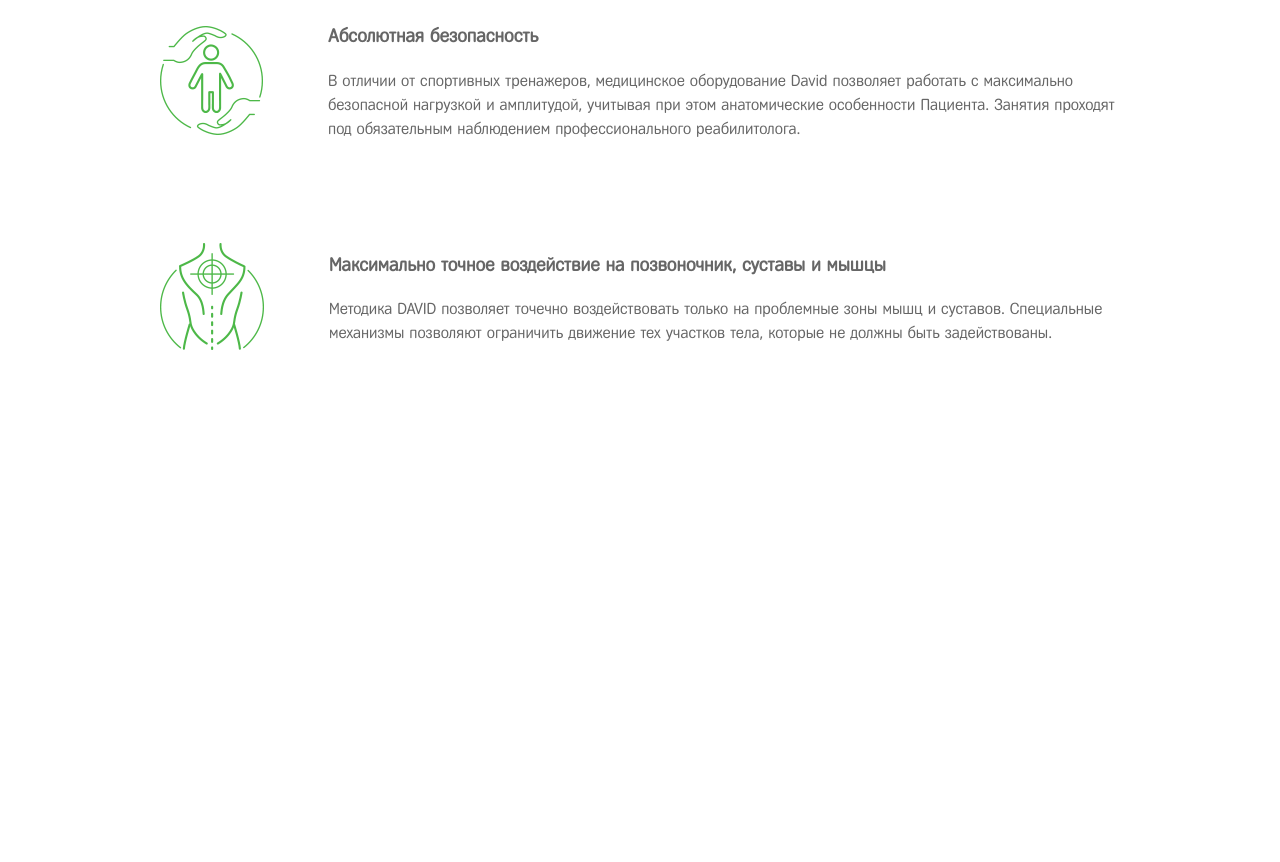
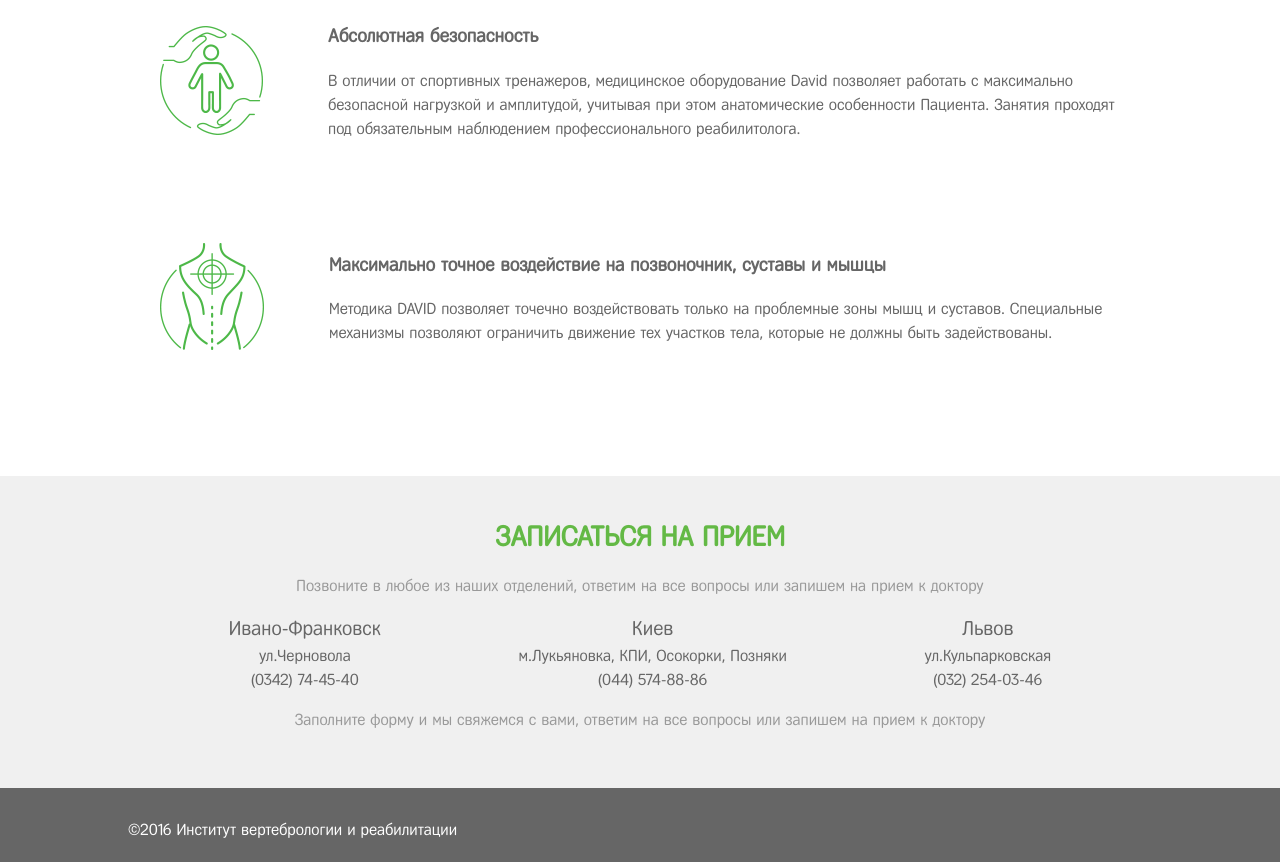
Before and after one commit to dinaris23/BRAB_test, a website: page app/index.html in a window 1280 px wide. Shown: the part 6819-7681 px from the top of the page. Before the commit the page ends 7375 px from the top, so only its background shows below. Drawn offline with nearby package versions, Linux system fonts and the light colour scheme.

Commit message:
add footer and contacts

```diff
--- a/app/index.html
+++ b/app/index.html
@@ -247,10 +247,31 @@
 </div>
         </section>
         <section class="footer-contacts">
+        <div class="container contacts_container">
+        <div class="contacts_header">
+            <h2 class="section-title">Записаться на прием</h2>
+            <p class="contacts_description">Позвоните в любое из наших отделений, ответим на все вопросы или запишем на прием к доктору</p>
+        </div>
+        <div class="contacts_block">
+            <div class="contacts_adress">
+                <div class="contacts_city">Ивано-Франковск</div>
+                <span class="contacts_info">ул.Черновола<br>(0342) 74-45-40</span>
+            </div>
+            <div class="contacts_adress">
+                <div class="contacts_city">Киев</div>
+                <span class="contacts_info">м.Лукьяновка, КПИ, Осокорки, Позняки<br>(044) 574-88-86</span>
+            </div>
+            <div class="contacts_adress">
+                <div class="contacts_city">Львов</div>
+                <span class="contacts_info">ул.Кульпарковская<br>(032) 254-03-46</span>
+            </div>
+        </div>
+        <p class="contacts_description">Заполните форму и мы свяжемся с вами, ответим на все вопросы или запишем на прием к доктору</p>
+        </div>
 
         </section>
         <footer class="footer">
-
+        <address class="footer_copyright">&copy;2016 Институт вертебрологии и реабилитации</address>
         </footer>
 
     <script src="libs/jquery-3.3.1.min.js"></script>
--- a/app/scss/layout/_footer-contacts.scss
+++ b/app/scss/layout/_footer-contacts.scss
@@ -0,0 +1,4 @@
+.footer-contacts {
+    text-align: center;
+    background: lighten($gray-color, 50%);
+}
--- a/app/scss/layout/_footer.scss
+++ b/app/scss/layout/_footer.scss
@@ -0,0 +1,11 @@
+.footer {
+    color: #fff;
+    background: $text-color;
+    padding-top: 30px;
+    padding-bottom: 20px;
+    &_copyright {
+        margin-left: 10%;
+        font-style: inherit;
+    }
+
+}
```
Also changed, not shown: app/templates/_footer-contacts.html (+21 -0 lines), app/templates/_footer.html (+1 -0 lines), app/css/main.min.css.
